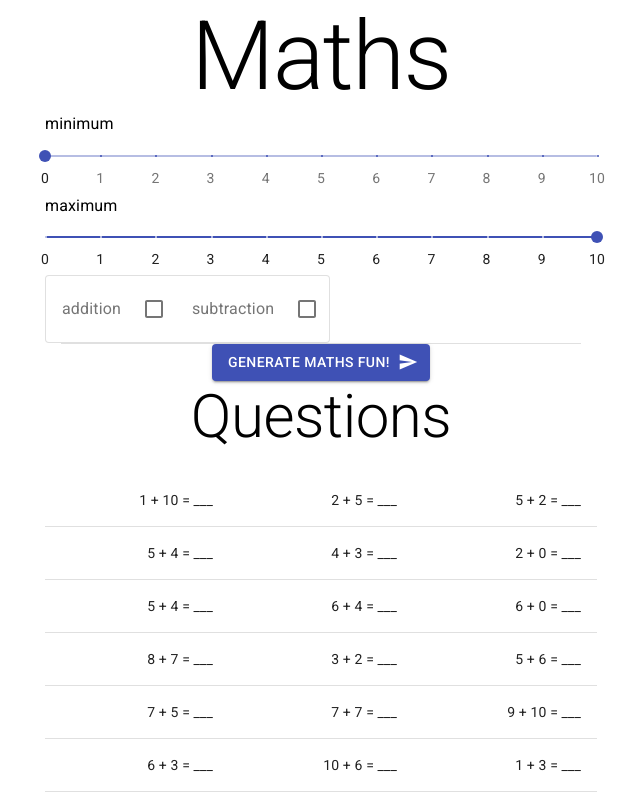
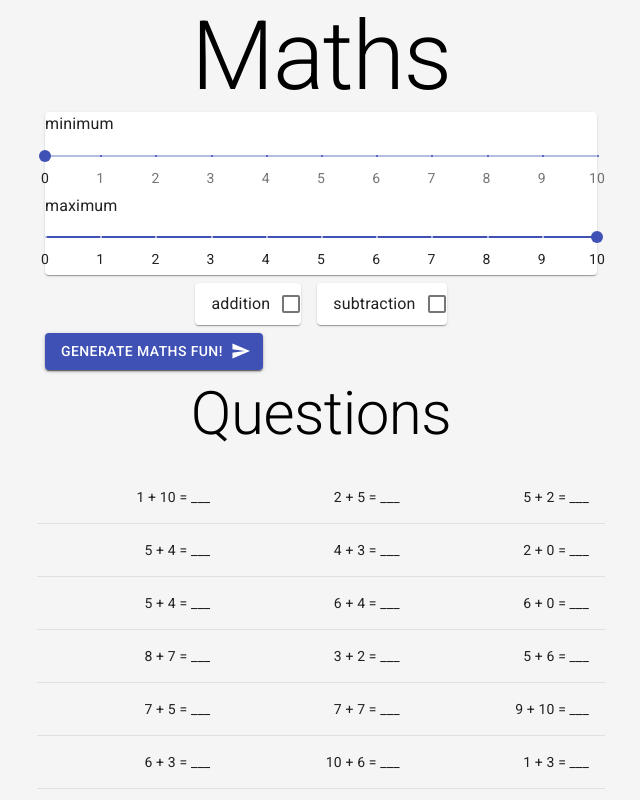
Before and after one commit to SuperDrew/maths, a React (Create React App) app: page / in a window 1280 px wide. Shown: the top 800 px of the page, without its empty margins (319-959 px from the left). Built offline with nearby package versions, Linux system fonts and the light colour scheme.

Commit message:
working on style and added prettier

```diff
--- a/package.json
+++ b/package.json
@@ -6,10 +6,12 @@
   "dependencies": {
     "@material-ui/core": "^4.11.3",
     "@material-ui/icons": "^4.11.2",
+    "@material-ui/styles": "^4.11.3",
     "@testing-library/jest-dom": "^4.2.4",
     "@testing-library/react": "^9.3.2",
     "@testing-library/user-event": "^7.1.2",
     "fontsource-roboto": "^4.0.0",
+    "prettier": "^2.2.1",
     "react": "^16.13.1",
     "react-dom": "^16.13.1",
     "react-hook-form": "^5.1.3",
--- a/src/App.js
+++ b/src/App.js
@@ -1,69 +1,117 @@
-import React, {useEffect, useState} from 'react';
-import './reset.css';
-import Button from '@material-ui/core/Button';
-import {Container, Divider, Grid, Icon, Typography} from "@material-ui/core";
-import {LabelledSlider} from "./components/LabelledSlider";
-import {LabelledCheckBox} from "./components/LabelledCheckBox";
-import {QuestionTable} from "./components/QuestionTable";
-import {useStyles} from "./styles/styles";
+import React, { useEffect, useState } from "react";
+import "./reset.css";
+import Button from "@material-ui/core/Button";
+import { Container, Grid, Icon, Paper, Typography } from "@material-ui/core";
+import { LabelledSlider } from "./components/LabelledSlider";
+import { LabelledCheckBox } from "./components/LabelledCheckBox";
+import { QuestionTable } from "./components/QuestionTable";
+import { withStyles } from "@material-ui/styles";
+
+const GlobalCss = withStyles({
+  "@global": {
+    "html, body": {
+      backgroundColor: "#f5f5f5",
+    },
+  },
+})(() => null);
 
 function App() {
-    const classes = useStyles();
   const [min, setMin] = useState(0);
   const [max, setMax] = useState(10);
   const [rows, setRows] = useState([]);
-    const updateMin = (changedMin) => {setMin(changedMin)};
-    const updateMax = (changedMax) => {setMax(changedMax)};
+  const updateMin = (changedMin) => {
+    setMin(changedMin);
+  };
+  const updateMax = (changedMax) => {
+    setMax(changedMax);
+  };
   function randBetween(min, max) {
-
-        return Math.round(Math.random()*(max-min)+min);
+    return Math.round(Math.random() * (max - min) + min);
   }
   function generateRandomAdditionSum(min, max) {
-
     return `${randBetween(min, max)} + ${randBetween(min, max)} = ___`;
   }
   function createRow(min, max, rowNumber) {
-
     return {
       key: rowNumber,
-            sum1: generateRandomAdditionSum(min,max),
-            sum2: generateRandomAdditionSum(min,max),
-            sum3: generateRandomAdditionSum(min,max)
+      sum1: generateRandomAdditionSum(min, max),
+      sum2: generateRandomAdditionSum(min, max),
+      sum3: generateRandomAdditionSum(min, max),
     };
   }
   const generateRows = (min, max) => {
-
     const rows = [];
     for (let i = 0; i <= 10; i++) {
-            rows.push(createRow(min, max, i))
+      rows.push(createRow(min, max, i));
     }
     setRows(rows);
-    }
-    useEffect(() => {generateRows(min, max)}, [min, max]);
+  };
+  useEffect(() => {
+    generateRows(min, max);
+  }, [min, max]);
 
   return (
     <div className="App">
+      <GlobalCss />
       <header className="App-header">
         <Typography variant="h1" align="center">
           Maths
         </Typography>
       </header>
-            <Container maxWidth = "sm">
-                <div>
-                    <LabelledSlider label="minimum" max={10} defaultValue={min} step={1} onChange={updateMin}/>
-                    <LabelledSlider label="maximum" max={10} defaultValue={max} step={1} onChange={updateMax}/>
-                </div>
-                <Grid container className={classes.root}>
-                    <LabelledCheckBox name="addition" color="primary"/>
-                    <LabelledCheckBox name="subtraction" color="primary"/>
+      <Container maxWidth="sm">
+        <Grid container spacing={2}>
+          <Grid item xs={12}>
+            <Paper>
+              <Grid item>
+                <LabelledSlider
+                  label="minimum"
+                  max={10}
+                  defaultValue={min}
+                  step={1}
+                  onChange={updateMin}
+                />
               </Grid>
-                <Divider variant="middle"/>
-                <Grid container justify="center">
-                    <Button variant="contained" color="primary" endIcon={<Icon>send</Icon>} onClick={ () => {generateRows(min, max)}}>
+              <Grid item>
+                <LabelledSlider
+                  label="maximum"
+                  max={10}
+                  defaultValue={max}
+                  step={1}
+                  onChange={updateMax}
+                />
+              </Grid>
+            </Paper>
+          </Grid>
+          <Grid container direction="row" justify="center" spacing={2}>
+            <Grid item>
+              <Paper>
+                <LabelledCheckBox name="addition" color="primary" />
+              </Paper>
+            </Grid>
+            <Grid item>
+              <Paper>
+                <LabelledCheckBox name="subtraction" color="primary" />
+              </Paper>
+            </Grid>
+          </Grid>
+          <Grid item justify="center" spacing={1}>
+            <Paper>
+              <Button
+                variant="contained"
+                color="primary"
+                endIcon={<Icon>send</Icon>}
+                onClick={() => {
+                  generateRows(min, max);
+                }}
+              >
                 Generate maths fun!
               </Button>
+            </Paper>
           </Grid>
-                <QuestionTable label="Questions" rows={rows}/>
+          <Grid>
+            <QuestionTable label="Questions" rows={rows} />
+          </Grid>
+        </Grid>
       </Container>
     </div>
   );
--- a/src/styles/styles.js
+++ b/src/styles/styles.js
@@ -2,16 +2,8 @@ import { makeStyles } from '@material-ui/core/styles';
 
 export const useStyles = makeStyles((theme) => ({
     root: {
-        width: 'fit-content',
         border: `1px solid ${theme.palette.divider}`,
-        borderRadius: theme.shape.borderRadius,
         backgroundColor: theme.palette.background.paper,
         color: theme.palette.text.secondary,
-        '& svg': {
-            margin: theme.spacing(1.5),
-        },
-        '& hr': {
-            margin: theme.spacing(0, 0.5),
-        }
     },
 }));
```
Also changed, not shown: 1 other file (tests, documents, lock files or other folders). Lines whose indentation alone changed are shown as unchanged.
